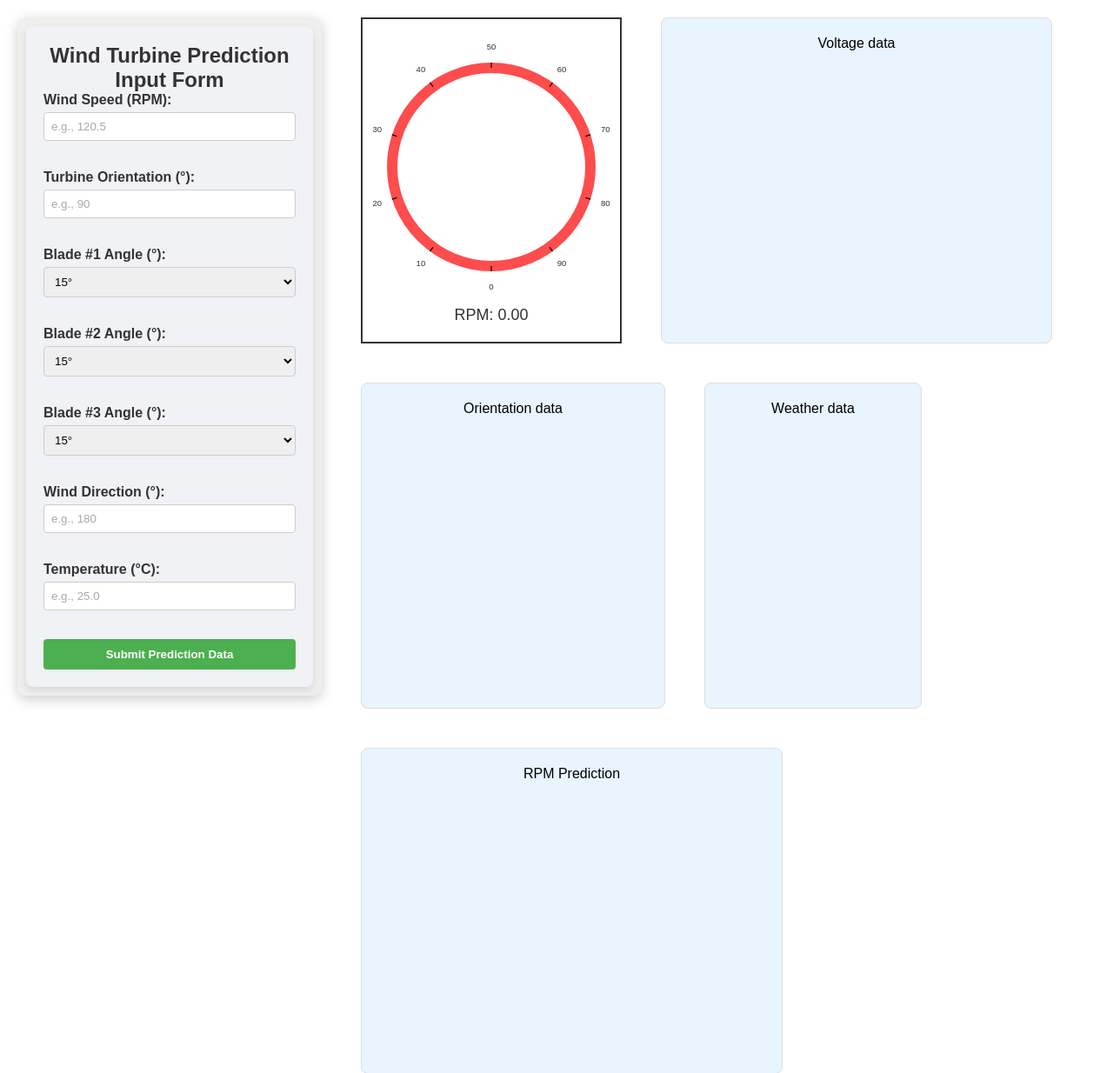
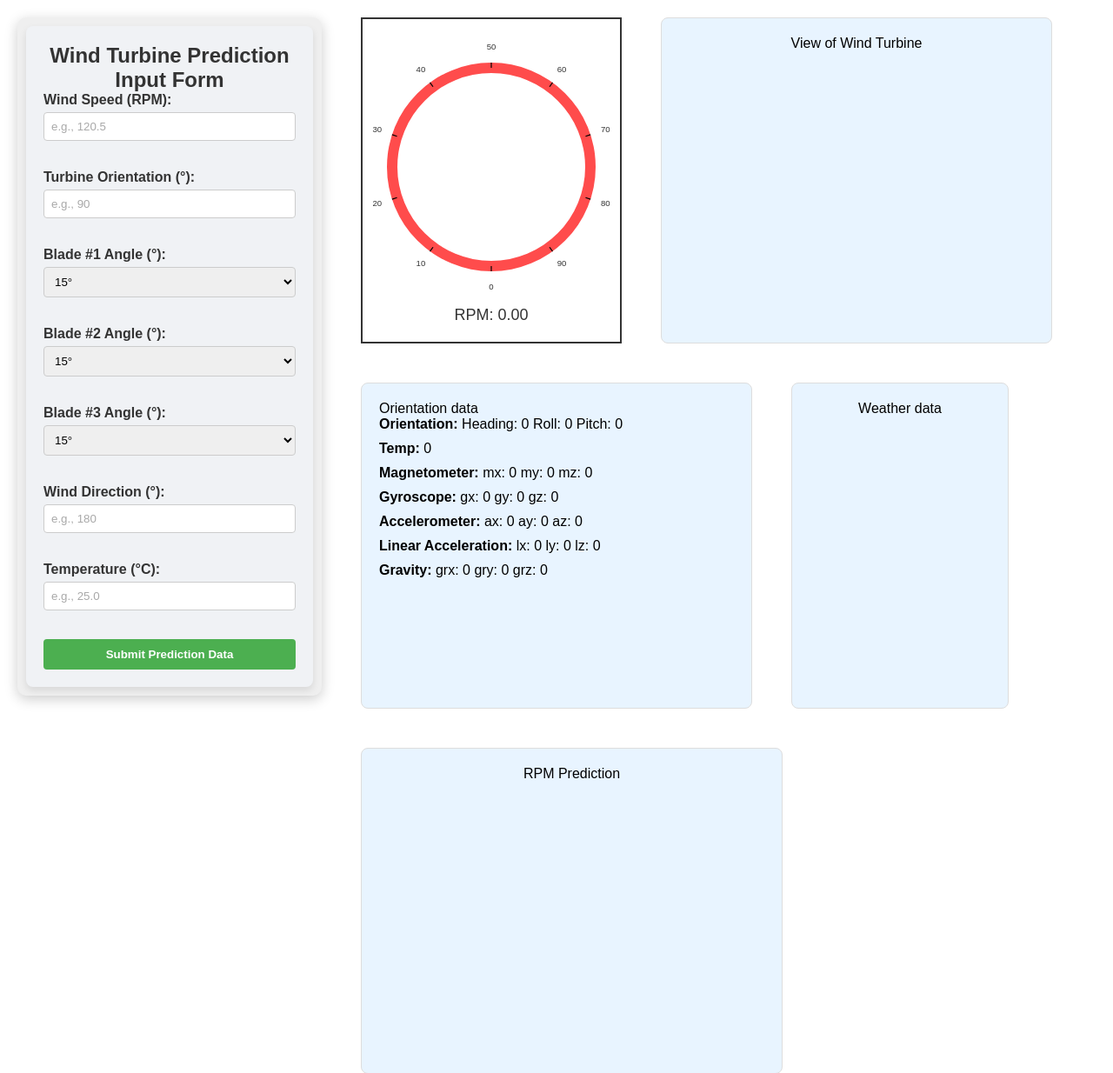
Before and after one commit to RyanSeidel/WindTurbine, a Flask app: page /socket in a window 1280 px wide. Shown: the part 77-1311 px from the top of the page at 87% size. Run offline with Flask 3, Linux system fonts and the light colour scheme; data that the repository does not hold is empty; some libraries are stand-ins or nearby versions.

Commit message:
push
- add all the variables for 9 DOF sensor

```diff
--- a/grafana-docker-setup/custom-dashboard/app.py
+++ b/grafana-docker-setup/custom-dashboard/app.py
@@ -20,7 +20,18 @@ client = InfluxDBClient(url=INFLUXDB_URL, token=INFLUXDB_TOKEN, org=INFLUXDB_ORG
 # MQTT Configuration
 MQTT_BROKER = os.getenv("MQTT_BROKER", "192.168.1.208")  # Replace with your MQTT broker address
 MQTT_PORT = int(os.getenv("MQTT_PORT", 1883))
-MQTT_TOPIC = "wind_turbine/rpm"
+# Topics under wind_turbine namespace
+MQTT_TOPICS = {
+    'rpm': 'wind_turbine/rpm',
+    'orientation': 'wind_turbine/orientation',
+    'temperature': 'wind_turbine/temperature',
+    'magnetometer': 'wind_turbine/magnetometer',
+    'gyroscope': 'wind_turbine/gyroscope',
+    'accelerometer': 'wind_turbine/accelerometer',
+    'linear_acceleration': 'wind_turbine/linear_acceleration',
+    'gravity': 'wind_turbine/gravity',
+    'calibration': 'wind_turbine/calibration'
+}
 
 # Initialize MQTT client
 mqtt_client = mqtt.Client()
@@ -29,17 +40,40 @@ mqtt_client = mqtt.Client()
 def on_connect(client, userdata, flags, rc):
     if rc == 0:
         print("Connected to MQTT Broker!", flush=True)
-        client.subscribe(MQTT_TOPIC)  # Subscribe to the topic
+        # Subscribe to all topics in MQTT_TOPICS
+        for topic in MQTT_TOPICS.values():
+            client.subscribe(topic)
+        print("Subscribed to all wind_turbine topics", flush=True)
     else:
         print(f"Failed to connect, return code {rc}", flush=True)
 
-# MQTT on_message callback to handle incoming messages
+# MQTT on_message callback to handle incoming messages for each topic
 def on_message(client, userdata, msg):
-    rpm_value = float(msg.payload.decode())  # Decode and convert RPM to float
-    print(f"Received message: {rpm_value} on topic {msg.topic}", flush=True)
+    topic = msg.topic
+    payload = msg.payload.decode()
 
-    # Emit the RPM value to the front end via Socket.IO
-    socketio.emit('rpm_data', {'latest_rpm': rpm_value})
+    # Emit data based on topic
+    if topic == MQTT_TOPICS['rpm']:
+        socketio.emit('rpm_data', {'latest_rpm': float(payload)})
+    elif topic == MQTT_TOPICS['temperature']:
+        socketio.emit('temperature_data', {'temperature': float(payload)})
+    elif topic == MQTT_TOPICS['orientation']:
+        socketio.emit('orientation_data', {'orientation': payload})
+    elif topic == MQTT_TOPICS['magnetometer']:
+        socketio.emit('magnetometer_data', {'magnetometer': payload})
+    elif topic == MQTT_TOPICS['gyroscope']:
+        socketio.emit('gyroscope_data', {'gyroscope': payload})
+    elif topic == MQTT_TOPICS['accelerometer']:
+        socketio.emit('accelerometer_data', {'accelerometer': payload})
+    elif topic == MQTT_TOPICS['linear_acceleration']:
+        socketio.emit('linear_acceleration_data', {'linear_acceleration': payload})
+    elif topic == MQTT_TOPICS['gravity']:
+        socketio.emit('gravity_data', {'gravity': payload})
+    elif topic == MQTT_TOPICS['calibration']:
+        socketio.emit('calibration_data', {'calibration': payload})
+
+
+    print(f"Received message: {payload} on topic {topic}", flush=True)
 
 mqtt_client.on_connect = on_connect
 mqtt_client.on_message = on_message  # Attach on_message callback
--- a/grafana-docker-setup/custom-dashboard/static/css/style.css
+++ b/grafana-docker-setup/custom-dashboard/static/css/style.css
@@ -71,15 +71,21 @@ header {
   border: 1px solid #ddd;
   box-sizing: border-box;
 }
-.orientation-container{
+.orientation-container {
   background-color: rgba(30, 144, 255, 0.1); /* Light blue with transparency */
-  width: 350px;
-  height: 375px;
+  width: 450px;
+  height: auto; /* Adjust height automatically based on content */
   padding: 20px;
   border-radius: 8px;
-  text-align: center;
+  text-align: left; /* Aligns all text inside the container to the left */
   border: 1px solid #ddd;
   box-sizing: border-box;
+}
+
+.orientation-container div {
+  margin-bottom: 10px; /* Adds space between each section */
+
+  border-radius: 5px; /* Optional: slightly rounded corners */
 }
 .weather-container{
   background-color: rgba(30, 144, 255, 0.1); /* Light blue with transparency */
--- a/grafana-docker-setup/custom-dashboard/static/js/RPM.js
+++ b/grafana-docker-setup/custom-dashboard/static/js/RPM.js
@@ -1,3 +1,4 @@
+document.addEventListener('DOMContentLoaded', function () {
 const socket = io(); // Initialize Socket.IO
 
 // Function to render or update the RPM data as a responsive full-circle gauge using D3.js
@@ -115,3 +116,106 @@ fetch('/api/data')
         updateGauge(initialRpm);
     })
     .catch(error => console.error('Error fetching initial data:', error));
+
+// BME Sensor
+// Function to update the temperature display
+// Function to update the temperature display
+function updateTemperatureDisplay(temp) {
+    document.getElementById('temp-value').textContent = temp;
+}
+// Function to update the orientation display
+function updateOrientationDisplay(heading, roll, pitch) {
+    document.getElementById('heading').textContent = heading;
+    document.getElementById('roll').textContent = roll;
+    document.getElementById('pitch').textContent = pitch;
+}
+// Socket.IO listener for temperature data
+socket.on('temperature_data', (data) => {
+    console.log("Temperature data received: ", data);  // Debugging log
+    updateTemperatureDisplay(data.temperature); // Update the display
+});
+
+// Socket.IO listener for orientation data
+socket.on('orientation_data', (data) => {
+    console.log("Orientation data received: ", data);  // Debugging log
+    const [heading, roll, pitch] = data.orientation.split(','); // Extract values
+    updateOrientationDisplay(heading, roll, pitch); // Update the display
+});
+
+
+
+
+// Function to update the magnetometer display
+function updateMagnetometerDisplay(mx, my, mz) {
+    document.getElementById('mx').textContent = mx;
+    document.getElementById('my').textContent = my;
+    document.getElementById('mz').textContent = mz;
+}
+// Socket.IO listener for magnetometer data
+socket.on('magnetometer_data', (data) => {
+    console.log("Magnetometer data received: ", data);  // Debugging log
+    const [mx, my, mz] = data.magnetometer.split(',').map(Number); // Split and convert to numbers
+    updateMagnetometerDisplay(mx, my, mz); // Update the display
+});
+
+// Function to update the accelerometer display
+function updateAccelerometerDisplay(ax, ay, az) {
+    document.getElementById('ax').textContent = ax;
+    document.getElementById('ay').textContent = ay;
+    document.getElementById('az').textContent = az;
+}
+
+// Socket.IO listener for accelerometer data
+socket.on('accelerometer_data', (data) => {
+    console.log("Accelerometer data received: ", data);  // Debugging log
+    const [ax, ay, az] = data.accelerometer.split(',').map(Number); // Split and convert to numbers
+    updateAccelerometerDisplay(ax, ay, az); // Update the display
+});
+
+
+// Function to update the gyroscope display
+function updateGyroscopeDisplay(gx, gy, gz) {
+    document.getElementById('gx').textContent = gx;
+    document.getElementById('gy').textContent = gy;
+    document.getElementById('gz').textContent = gz;
+}
+
+// Socket.IO listener for magnetometer data
+socket.on('gyroscope_data', (data) => {
+    console.log("gyroscope data received: ", data);  // Debugging log
+    const [gx, gy, gz] = data.gyroscope.split(',').map(Number); // Split and convert to numbers
+    updateGyroscopeDisplay(gx, gy, gz); // Update the display
+});
+
+// Function to update the linear acceleration display
+function updateLinearAccelerationDisplay(lx, ly, lz) {
+    document.getElementById('lx').textContent = lx;
+    document.getElementById('ly').textContent = ly;
+    document.getElementById('lz').textContent = lz;
+}
+
+// Socket.IO listener for linear acceleration data
+socket.on('linear_acceleration_data', (data) => {
+    console.log("Linear acceleration data received: ", data);  // Debugging log
+    const [lx, ly, lz] = data.linear_acceleration.split(',').map(Number); // Split and convert to numbers
+    updateLinearAccelerationDisplay(lx, ly, lz); // Update the display
+});
+
+// Function to update the gravity display
+function updateGravityDisplay(grx, gry, grz) {
+    document.getElementById('gravity-values').textContent =
+        `grx: ${grx} gry: ${gry} grz: ${grz}`;
+}
+
+// Socket.IO listener for gravity data
+socket.on('gravity_data', (data) => {
+    console.log("Gravity data received: ", data);  // Debugging log
+    const [grx, gry, grz] = data.gravity.split(',').map(Number); // Split and convert to numbers
+    updateGravityDisplay(grx, gry, grz); // Update the display
+});
+
+
+
+
+
+});
--- a/grafana-docker-setup/custom-dashboard/templates/socket.html
+++ b/grafana-docker-setup/custom-dashboard/templates/socket.html
@@ -71,10 +71,18 @@
 
             <!-- Additional data containers -->
             <div class="voltage-container">
-                <p>Voltage data</p>
+                <p>View of Wind Turbine</p>
+                <video id="webcam" width="320" height="240" autoplay></video>
             </div>
             <div class="orientation-container">
                 <p>Orientation data</p>
+                <div id="Ori"><strong>Orientation:</strong> Heading: <span id="heading">0</span> Roll: <span id="roll">0</span> Pitch: <span id="pitch">0</span></div>
+                <div id="Temp"><strong>Temp:</strong> <span id="temp-value">0</span></div>
+                <div id="magnetometer"><strong>Magnetometer:</strong> mx: <span id="mx">0</span> my: <span id="my">0</span> mz: <span id="mz">0</span></div>
+                <div id="gyroscope"><strong>Gyroscope:</strong> gx: <span id="gx">0</span> gy: <span id="gy">0</span> gz: <span id="gz">0</span></div>
+                <div id="accelerometer"><strong>Accelerometer:</strong> ax: <span id="ax">0</span> ay: <span id="ay">0</span> az: <span id="az">0</span></div>
+                <div id="linear_acceleration"><strong>Linear Acceleration:</strong> lx: <span id="lx">0</span> ly: <span id="ly">0</span> lz: <span id="lz">0</span></div>
+                <div id="gravity"><strong>Gravity:</strong> <span id="gravity-values">grx: 0 gry: 0 grz: 0</span></div>
             </div>
             <div class="weather-container">
                 <p>Weather data</p>
@@ -91,6 +99,7 @@
         </div>
     </div>
 
+
     <script src="/static/js/RPM.js"></script>
 </body>
 </html>
```
Also changed, not shown: grafana-docker-setup/custom-dashboard/static/js/BME.js (added, +11 -0 lines), grafana-docker-setup/grafana-data/grafana.db, 11 other files.
